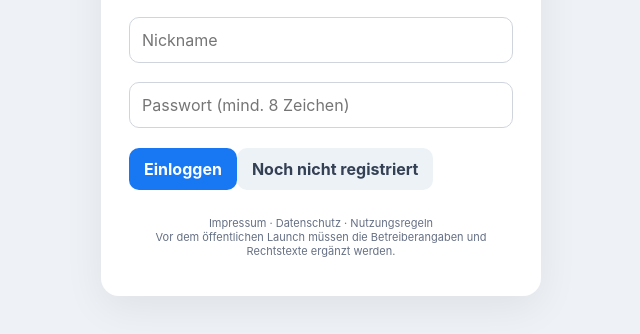
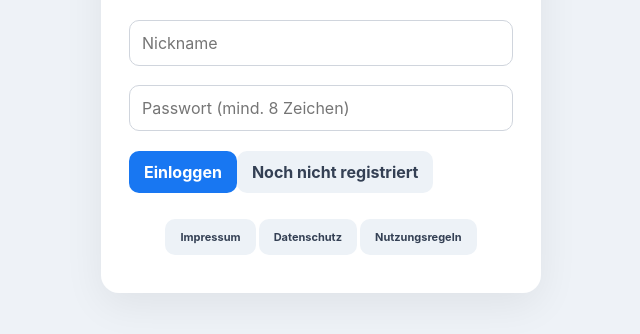
Before and after one commit to ag579377-lgtm/Chatvz, a website: page public/index.html in a window 1280 px wide. Shown: the part 302-636 px from the top of the page, without its empty margins (319-959 px from the left). Drawn offline with Linux system fonts and the light colour scheme.

Commit message:
Add legal information pages and community rules placeholders

```diff
--- a/public/index.html
+++ b/public/index.html
@@ -17,8 +17,9 @@ input,textarea{width:100%;padding:12px;border:1px solid #d0d5dd;border-radius:10
 <h1>ChatVZ</h1><p class="muted">Echter Login, Profile, Galerie und Live-Chat.</p>
 <input id="nick" placeholder="Nickname"><input id="password" type="password" placeholder="Passwort (mind. 8 Zeichen)">
 <div id="regFields" class="hidden"><input id="age" type="number" min="18" max="99" placeholder="Alter"><select id="state" style="width:100%;padding:12px;border:1px solid #d0d5dd;border-radius:10px;margin:7px 0 12px"><option value="">Bundesland auswählen</option><option>Baden-Württemberg</option><option>Bayern</option><option>Berlin</option><option>Brandenburg</option><option>Bremen</option><option>Hamburg</option><option>Hessen</option><option>Mecklenburg-Vorpommern</option><option>Niedersachsen</option><option>Nordrhein-Westfalen</option><option>Rheinland-Pfalz</option><option>Saarland</option><option>Sachsen</option><option>Sachsen-Anhalt</option><option>Schleswig-Holstein</option><option>Thüringen</option></select></div>
-<label id="consentWrap" class="small hidden"><input id="consent" type="checkbox" style="width:auto;margin-right:6px"> Ich akzeptiere die Nutzungsregeln und habe die Datenschutzhinweise gelesen.</label><button id="submit">Einloggen</button><button id="toggle" class="secondary" style="margin-top:8px">Noch nicht registriert</button><p id="error" class="muted"></p><div class="footer">Impressum · Datenschutz · Nutzungsregeln<br>Vor dem öffentlichen Launch müssen die Betreiberangaben und Rechtstexte ergänzt werden.</div>
+<label id="consentWrap" class="small hidden"><input id="consent" type="checkbox" style="width:auto;margin-right:6px"> Ich akzeptiere die Nutzungsregeln und habe die Datenschutzhinweise gelesen.</label><button id="submit">Einloggen</button><button id="toggle" class="secondary" style="margin-top:8px">Noch nicht registriert</button><p id="error" class="muted"></p><div class="footer"><button class="secondary legalLink" onclick="showLegal('impressum')">Impressum</button> <button class="secondary legalLink" onclick="showLegal('datenschutz')">Datenschutz</button> <button class="secondary legalLink" onclick="showLegal('regeln')">Nutzungsregeln</button></div>
 </div></section>
+<section id="legal" class="auth hidden"><div class="card" style="max-width:760px"><button class="secondary" onclick="hideLegal()">← Zurück</button><div id="legalContent"></div></div></section>
 <section id="app" class="app hidden">
 <aside class="side"><h2>ChatVZ</h2><p id="meLabel" class="muted"></p><button id="logout" class="secondary">Abmelden</button><nav class="nav"><button id="showUsers">👥 Benutzer</button><button id="showRooms" class="secondary">💬 Räume</button></nav><section id="roomSection"><h3>Räume</h3><div id="rooms" class="rooms"></div></section><section id="userSection"><h3>Alle Benutzer</h3><input id="search" placeholder="Benutzer suchen"><div id="users"></div></section></aside>
 <main class="main"><div class="top"><strong id="chatTitle">Lounge</strong><span id="status" class="muted">Verbinde…</span></div><div id="messages" class="messages"></div><div class="composer"><label><input id="chatFile" class="file" type="file" accept="image/jpeg,image/png,image/webp,image/gif"><button class="secondary" id="photoBtn">📷</button></label><input id="text" placeholder="Nachricht…"><button id="send">Senden</button></div></main>
@@ -28,6 +29,13 @@ input,textarea{width:100%;padding:12px;border:1px solid #d0d5dd;border-radius:10
 let token=localStorage.getItem("chatvz_token"), me=null, ws=null, roomId=1, dmUser=null, register=false, selectedUser=null;
 const $=id=>document.getElementById(id), api=async(path,opt={})=>{opt.headers=opt.headers||{};opt.headers.Authorization="Bearer "+token;const r=await fetch(path,opt);const d=await r.json().catch(()=>({}));if(!r.ok)throw Error(d.error||"Fehler");return d};
 function err(e){$("error").textContent=e.message}
+const legalTexts={
+ impressum:`<h1>Impressum</h1><p><b>Betreiber:</b> [DEIN NAME / FIRMA]</p><p><b>Anschrift:</b> [DEINE LADUNGSFÄHIGE ANSCHRIFT]</p><p><b>E-Mail:</b> [DEINE E-MAIL-ADRESSE]</p><p>Bitte ersetze die Platzhalter vor dem öffentlichen Start durch deine tatsächlichen Anbieterangaben. Die Angaben müssen leicht erkennbar, unmittelbar erreichbar und dauerhaft verfügbar sein.</p>`,
+ datenschutz:`<h1>Datenschutzerklärung</h1><p><b>Verantwortlicher:</b> [DEIN NAME / FIRMA, ANSCHRIFT, E-MAIL]</p><h3>Welche Daten verarbeitet ChatVZ?</h3><p>Bei Registrierung werden insbesondere Nickname, Passwort-Hash, Alter und Bundesland gespeichert. Für Anmeldung, Betrieb und Sicherheit können technische Verbindungsdaten verarbeitet werden.</p><p>Bei der Nutzung können außerdem Profilangaben, Profilbilder, Galerie-Bilder, Chatnachrichten, Bildnachrichten, Meldungen und technische Sicherheitsdaten verarbeitet und gespeichert werden.</p><h3>Hosting und Dienste</h3><p>ChatVZ verwendet PostgreSQL und wird aktuell über Render betrieben. Die konkreten Anbieter, Speicherorte, Aufbewahrungsfristen und Rechtsgrundlagen müssen vor dem öffentlichen Start anhand der tatsächlich eingesetzten Dienste ergänzt werden.</p><h3>Betroffenenrechte</h3><p>Betroffene können – soweit die gesetzlichen Voraussetzungen vorliegen – insbesondere Auskunft, Berichtigung, Löschung, Einschränkung der Verarbeitung und Widerspruch verlangen.</p><p><b>Wichtig:</b> Dieser Text ist eine technische Vorlage und keine individuelle Rechtsberatung. Vor dem öffentlichen Start müssen die tatsächlichen Datenflüsse und Anbieter vollständig geprüft und die Angaben entsprechend ergänzt werden.</p>`,
+ regeln:`<h1>Nutzungsregeln</h1><ul><li>ChatVZ ist ausschließlich für volljährige Nutzer (18+) vorgesehen.</li><li>Keine illegalen Inhalte, insbesondere keine Darstellungen sexuellen Kindesmissbrauchs.</li><li>Keine Bedrohungen, Volksverhetzung, gezielte Belästigung oder sonstige rechtswidrige Inhalte.</li><li>Keine Verbreitung fremder privater Inhalte ohne Erlaubnis.</li><li>Keine urheberrechtsverletzenden Uploads.</li><li>Kein Spam, Betrug oder missbräuchliche Nutzung.</li><li>Keine Umgehung von Sperren oder technischen Schutzmaßnahmen.</li><li>Rechtswidrige oder regelwidrige Inhalte können gemeldet und nach Prüfung entfernt werden; Accounts können bei Verstößen eingeschränkt oder gelöscht werden.</li></ul><p>Mit der Registrierung akzeptierst du diese Nutzungsregeln.</p><p>Diese Regeln ersetzen keine individuelle Rechtsberatung und werden vor dem öffentlichen Start an das konkrete Moderations- und Beschwerdeverfahren angepasst.</p>`
+};
+function showLegal(type){$("auth").classList.add("hidden");$("app").classList.add("hidden");$("legal").classList.remove("hidden");$("legalContent").innerHTML=legalTexts[type]||""}
+function hideLegal(){$("legal").classList.add("hidden");$("auth").classList.remove("hidden")}
 $("toggle").onclick=()=>{register=!register;$("regFields").classList.toggle("hidden",!register);$("consentWrap").classList.toggle("hidden",!register);$("submit").textContent=register?"Registrieren":"Einloggen";$("toggle").textContent=register?"Zum Login":"Noch nicht registriert"};
 $("submit").onclick=async()=>{try{const body={nick:$("nick").value,password:$("password").value};if(register){if(!$("consent").checked)throw Error("Bitte bestätige Nutzungsregeln und Datenschutzhinweise.");body.age=Number($("age").value);body.state=$("state").value}const d=await fetch(register?"/api/register":"/api/login",{method:"POST",headers:{"Content-Type":"application/json"},body:JSON.stringify(body)}).then(r=>r.json().then(x=>{if(!r.ok)throw Error(x.error);return x}));token=d.token;localStorage.setItem("chatvz_token",token);start()}catch(e){err(e)}};
 async function start(){try{me=await api("/api/me");$("auth").classList.add("hidden");$("app").classList.remove("hidden");$("meLabel").textContent=me.nick+" · "+me.age;$("profileNick").textContent=me.nick;setAvatar(me.avatar_url);$("adminPanel").classList.toggle("hidden",!me.is_admin);if(me.is_admin)loadReports();await loadRooms();await loadUsers();await loadGallery();connect()}catch(e){localStorage.removeItem("chatvz_token");$("error").textContent="Sitzung abgelaufen."}}
```
